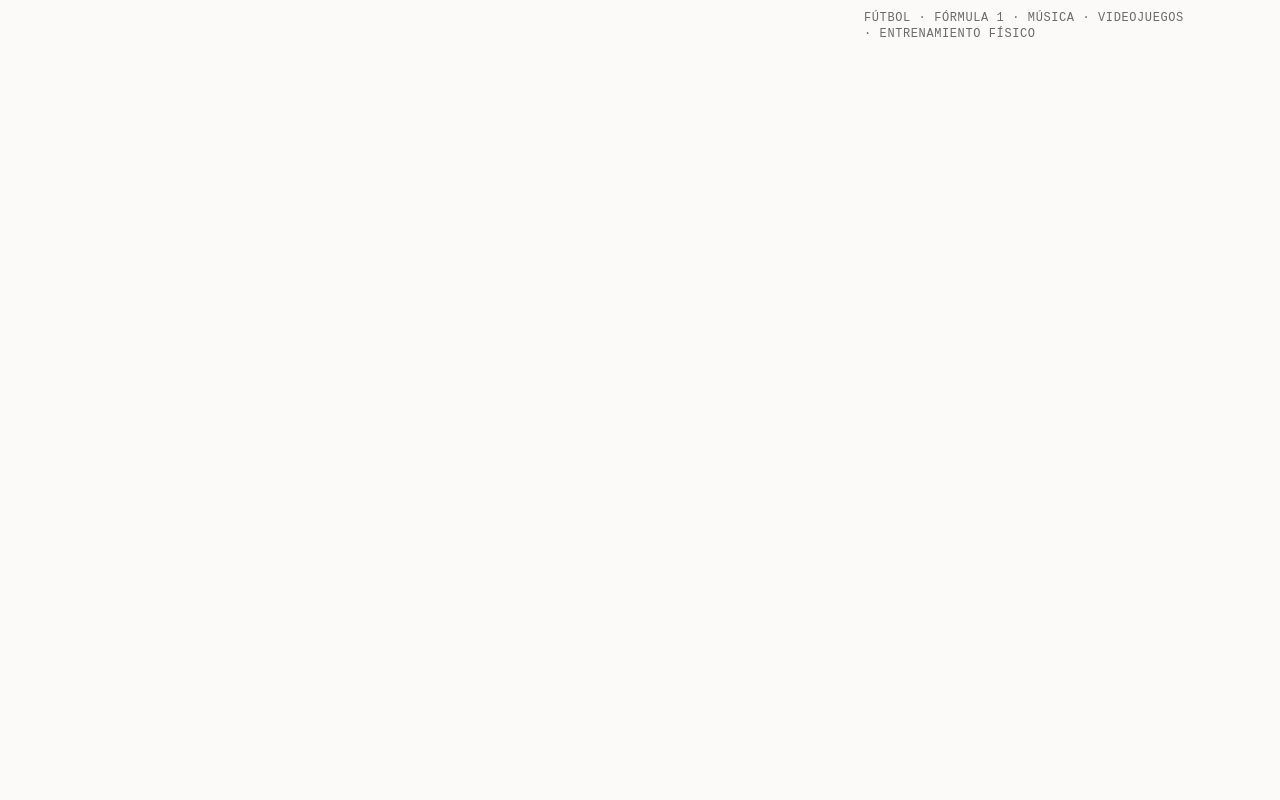
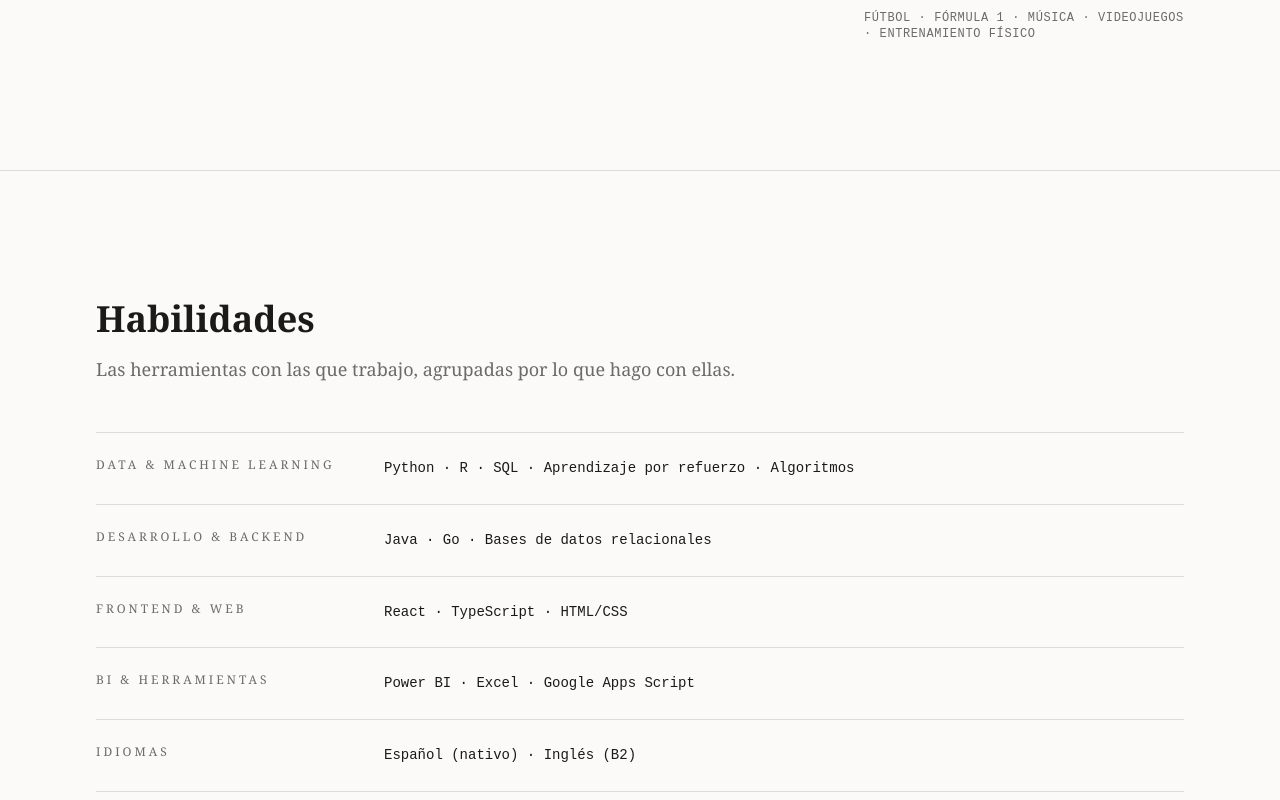
Before and after one commit to marcocarbajalb/portafolio, a React (Vite) app: page / in a window 1280 px wide. Shown: the part 5847-6647 px from the top of the page. Before the commit the page ends 6017 px from the top, so only its background shows below. Built offline with nearby package versions, Linux system fonts and the light colour scheme.

Commit message:
feat: agregar sección Habilidades (ficha técnica por categorías)

```diff
--- a/src/App.tsx
+++ b/src/App.tsx
@@ -2,6 +2,7 @@ import Layout from './components/layout/Layout';
 import Hero from './components/sections/Hero';
 import Proyectos from './components/sections/Proyectos';
 import SobreMi from './components/sections/SobreMi';
+import Habilidades from './components/sections/Habilidades';
 
 export default function App() {
   return (
@@ -9,6 +10,7 @@ export default function App() {
       <Hero />
       <Proyectos />
       <SobreMi />
+      <Habilidades />
     </Layout>
   );
 }
--- /dev/null
+++ b/src/components/sections/Habilidades.tsx
@@ -0,0 +1,60 @@
+import { motion, useReducedMotion, type Variants } from 'motion/react';
+import Section from '../layout/Section';
+
+const skillGroups = [
+  { label: 'Data & Machine Learning', items: ['Python', 'R', 'SQL', 'Aprendizaje por refuerzo', 'Algoritmos'] },
+  { label: 'Desarrollo & Backend', items: ['Java', 'Go', 'Bases de datos relacionales'] },
+  { label: 'Frontend & Web', items: ['React', 'TypeScript', 'HTML/CSS'] },
+  { label: 'BI & Herramientas', items: ['Power BI', 'Excel', 'Google Apps Script'] },
+  { label: 'Idiomas', items: ['Español (nativo)', 'Inglés (B2)'] },
+];
+
+const container: Variants = {
+  hidden: {},
+  show: { transition: { staggerChildren: 0.08 } },
+};
+
+export default function Habilidades() {
+  const prefersReduced = useReducedMotion();
+
+  const row: Variants = {
+    hidden: { opacity: 0, y: prefersReduced ? 0 : 16 },
+    show: { opacity: 1, y: 0, transition: { duration: 0.5, ease: [0.22, 1, 0.36, 1] } },
+  };
+
+  return (
+    <Section id="habilidades" aria-labelledby="habilidades-title" className="border-t border-rule">
+      <header className="max-w-2xl">
+        <h2 id="habilidades-title" className="text-3xl font-semibold text-ink sm:text-4xl">
+          Habilidades
+        </h2>
+        <p className="mt-4 font-serif text-lg leading-relaxed text-muted">
+          Las herramientas con las que trabajo, agrupadas por lo que hago con ellas.
+        </p>
+      </header>
+
+      <motion.dl
+        variants={container}
+        initial="hidden"
+        whileInView="show"
+        viewport={{ once: true, margin: '-100px' }}
+        className="mt-12 border-b border-rule"
+      >
+        {skillGroups.map((group) => (
+          <motion.div
+            key={group.label}
+            variants={row}
+            className="grid gap-x-8 gap-y-2 border-t border-rule py-6 md:grid-cols-[16rem_1fr]"
+          >
+            <dt className="font-serif text-xs uppercase tracking-[0.25em] text-muted">
+              {group.label}
+            </dt>
+            <dd className="m-0 font-mono text-sm leading-relaxed text-ink">
+              {group.items.join('  ·  ')}
+            </dd>
+          </motion.div>
+        ))}
+      </motion.dl>
+    </Section>
+  );
+}
```
